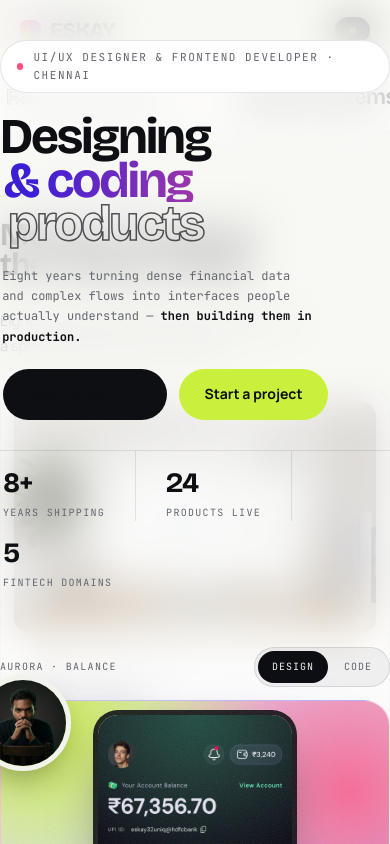
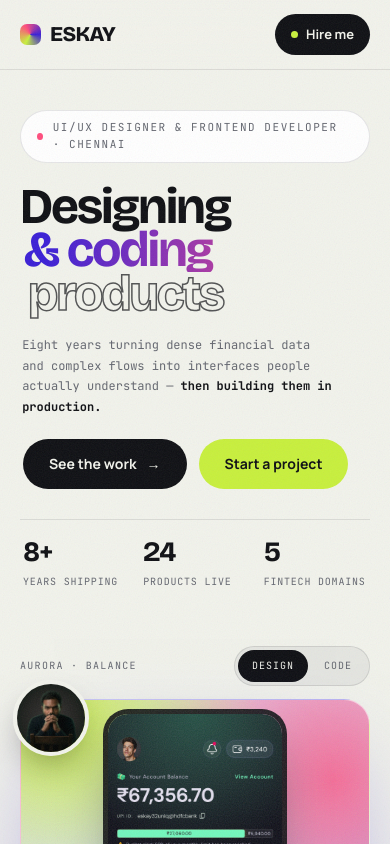
Before and after one commit to kumaranraja21794/UX-portfolio, a React (Vite) app: page / in a window 390 px wide. Shown: the top 844 px of the page. Built offline with nearby package versions, Linux system fonts and the light colour scheme.

Commit message:
Auto-sync: 2026-08-09 19:40:32

```diff
--- a/src/App.jsx
+++ b/src/App.jsx
@@ -11,7 +11,8 @@ import CaseStudyAlpha from './components/CaseStudyAlpha';
 import CaseStudyBitwise from './components/CaseStudyBitwise';
 import CaseStudyAurora from './components/CaseStudyAurora';
 import SpHome from './spectra/SpHome';
-import SpSplash, { shouldSkipSplash } from './spectra/SpSplash';
+import SpSplash from './spectra/SpSplash';
+import { shouldSkipSplash } from './spectra/splashPreference';
 
 const ScrollToTop = () => {
   const { pathname } = useLocation();
--- a/src/spectra.css
+++ b/src/spectra.css
@@ -56,10 +56,30 @@ body:has(.sp-page) { background-color: var(--sp-paper); }
   overflow-x: clip;
   position: relative;
 }
-.sp-page img { max-width: 100%; display: block; }
-.sp-page a { color: inherit; text-decoration: none; }
-.sp-page button { font: inherit; color: inherit; border: none; background: none; cursor: pointer; }
+/* :where() keeps these at (0,1,0) so single-class component rules
+   like .sp-btn-solid still set their own colour. */
+.sp-page :where(img) { max-width: 100%; display: block; }
+.sp-page :where(a) { color: inherit; text-decoration: none; }
+.sp-page :where(button) { font: inherit; color: inherit; border: none; background: none; cursor: pointer; }
 .sp-page :focus-visible { outline: 2px solid var(--sp-indigo); outline-offset: 3px; border-radius: 4px; }
+
+/* The legacy index.css styles bare elements globally — notably
+   `header { position: fixed }` and `section { padding: 10rem 0 }`.
+   Those reach into this markup and pull the hero out of flow, so
+   neutralise them. Specificity is deliberate: `.sp-page :where(el)`
+   is (0,1,0) — above the bare element selector it has to beat, and
+   level with the .sp-* rules below, which win on source order since
+   they come later in this file. */
+.sp-page :where(header) {
+  position: static; top: auto; left: auto; width: auto;
+  padding: 0; background: none; backdrop-filter: none;
+  border-bottom: none; z-index: auto;
+}
+.sp-page :where(section) { padding: 0; }
+.sp-page :where(footer) {
+  text-align: left; padding: 0; color: inherit;
+  font-size: inherit; border-top: none;
+}
 
 .sp-shell { max-width: var(--sp-shell); margin: 0 auto; padding-inline: var(--sp-pad); }
 
@@ -124,17 +144,20 @@ body:has(.sp-page) { background-color: var(--sp-paper); }
 }
 .sp-nav-cta:hover { transform: translateY(-2px); }
 .sp-nav-cta .sp-pip { width: 7px; height: 7px; border-radius: 50%; background: var(--sp-lime); }
-.sp-nav-burger { display: none; padding: 8px; }
+.sp-cta-short { display: none; }
 @media (max-width: 920px) {
   .sp-nav-links { display: none; }
-  .sp-nav-cta span:not(.sp-pip) { display: none; }
-  .sp-nav-cta { padding: 10px 14px; }
+  .sp-cta-long { display: none; }
+  .sp-cta-short { display: inline; }
+  .sp-nav-cta { padding: 10px 16px; }
 }
 
 /* =========================================================
    Hero
    ========================================================= */
-.sp-hero { padding: clamp(40px, 5.5vw, 74px) 0 clamp(50px, 6vw, 88px); }
+/* padding-block, not the shorthand — these elements also carry
+   .sp-shell, whose padding-inline the shorthand would wipe out. */
+.sp-hero { padding-block: clamp(40px, 5.5vw, 74px) clamp(50px, 6vw, 88px); }
 
 .sp-eyebrow {
   display: inline-flex; align-items: center; gap: 10px;
@@ -298,6 +321,16 @@ body:has(.sp-page) { background-color: var(--sp-paper); }
   .sp-hero-type { grid-column: 1 / -1; }
   .sp-hero-panel { grid-column: 1 / -1; grid-row: 2; margin-top: 56px; max-width: 420px; }
 }
+/* Wrapped stats left a divider dangling at the row end — swap the
+   rules for a grid once there isn't room for one row. */
+@media (max-width: 620px) {
+  .sp-stats { display: grid; grid-template-columns: repeat(3, 1fr); column-gap: 14px; }
+  .sp-stat { padding: 18px 0 0; margin: 0; border-right: none; }
+  .sp-stat-l { letter-spacing: 0.08em; }
+  /* the badge's negative offset runs past the viewport once the
+     panel is full-width — pull it back inside */
+  .sp-face { left: -8px; top: -20px; width: 76px; height: 76px; border-width: 4px; }
+}
 
 /* =========================================================
    Ticker
@@ -325,7 +358,7 @@ body:has(.sp-page) { background-color: var(--sp-paper); }
 /* =========================================================
    Section scaffolding
    ========================================================= */
-.sp-sec { padding: clamp(56px, 7vw, 104px) 0; }
+.sp-sec { padding-block: clamp(56px, 7vw, 104px); }
 .sp-sec-head {
   display: flex; align-items: flex-end; justify-content: space-between;
   gap: 28px; margin-bottom: clamp(30px, 3.6vw, 52px); flex-wrap: wrap;
@@ -546,6 +579,20 @@ body:has(.sp-page) { background-color: var(--sp-paper); }
 }
 
 /* =========================================================
+   Legacy case-study fix
+   Each case study has an in-flow <header>, but index.css styles
+   bare `header` as position:fixed with a translucent light fill and
+   a 20px backdrop-blur. That pinned a washed bar across the dark
+   page. Pre-existing bug; scoped out here rather than touching the
+   5.8k-line legacy sheet.
+   ========================================================= */
+.case-study-page :where(header) {
+  position: static; top: auto; left: auto; width: auto;
+  padding: 0; background: none; backdrop-filter: none;
+  border-bottom: none; z-index: auto;
+}
+
+/* =========================================================
    Splash curtain
    ========================================================= */
 .sp-splash {
--- a/src/spectra/SpHeader.jsx
+++ b/src/spectra/SpHeader.jsx
@@ -23,7 +23,8 @@ export const SpHeader = () => (
 
       <a className="sp-nav-cta" href="#contact">
         <span className="sp-pip" aria-hidden="true" />
-        <span>Available for work</span>
+        <span className="sp-cta-long">Available for work</span>
+        <span className="sp-cta-short">Hire me</span>
       </a>
     </div>
   </nav>
--- a/src/spectra/SpSplash.jsx
+++ b/src/spectra/SpSplash.jsx
@@ -1,25 +1,10 @@
 import React, { useEffect } from 'react';
 import { motion } from 'framer-motion';
-
-const SESSION_KEY = 'sp-splash-seen';
-
-/* Skip the curtain when the visitor has already seen it this session,
-   when they've asked for reduced motion, or via ?nosplash (used by
-   the screenshot tooling). */
-export const shouldSkipSplash = () => {
-  if (typeof window === 'undefined') return true;
-  if (new URLSearchParams(window.location.search).has('nosplash')) return true;
-  if (window.matchMedia?.('(prefers-reduced-motion: reduce)').matches) return true;
-  try {
-    return window.sessionStorage.getItem(SESSION_KEY) === '1';
-  } catch {
-    return false;
-  }
-};
+import { markSplashSeen } from './splashPreference';
 
 export const SpSplash = ({ onComplete }) => {
   useEffect(() => {
-    try { window.sessionStorage.setItem(SESSION_KEY, '1'); } catch { /* private mode */ }
+    markSplashSeen();
     const t = setTimeout(onComplete, 1500);
     return () => clearTimeout(t);
   }, [onComplete]);
--- /dev/null
+++ b/src/spectra/splashPreference.js
@@ -0,0 +1,19 @@
+const SESSION_KEY = 'sp-splash-seen';
+
+/* Skip the curtain when the visitor has already seen it this session,
+   when they've asked for reduced motion, or via ?nosplash (used by
+   the screenshot tooling). */
+export const shouldSkipSplash = () => {
+  if (typeof window === 'undefined') return true;
+  if (new URLSearchParams(window.location.search).has('nosplash')) return true;
+  if (window.matchMedia?.('(prefers-reduced-motion: reduce)').matches) return true;
+  try {
+    return window.sessionStorage.getItem(SESSION_KEY) === '1';
+  } catch {
+    return false;
+  }
+};
+
+export const markSplashSeen = () => {
+  try { window.sessionStorage.setItem(SESSION_KEY, '1'); } catch { /* private mode */ }
+};
```
